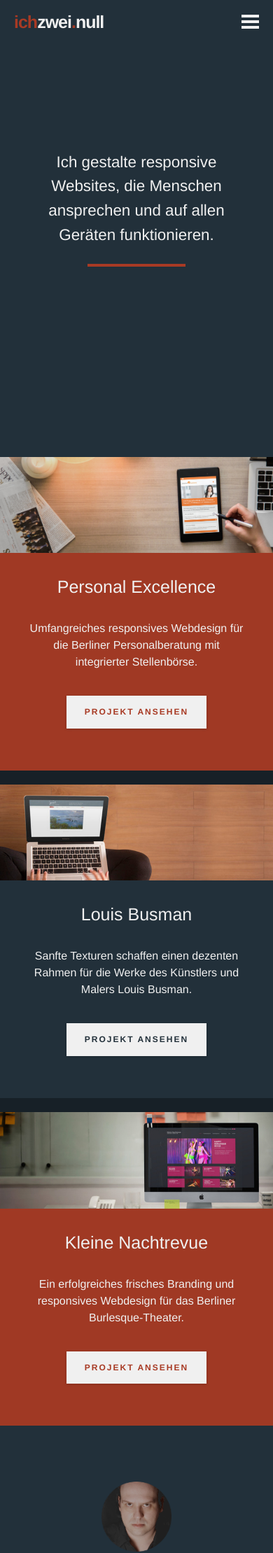
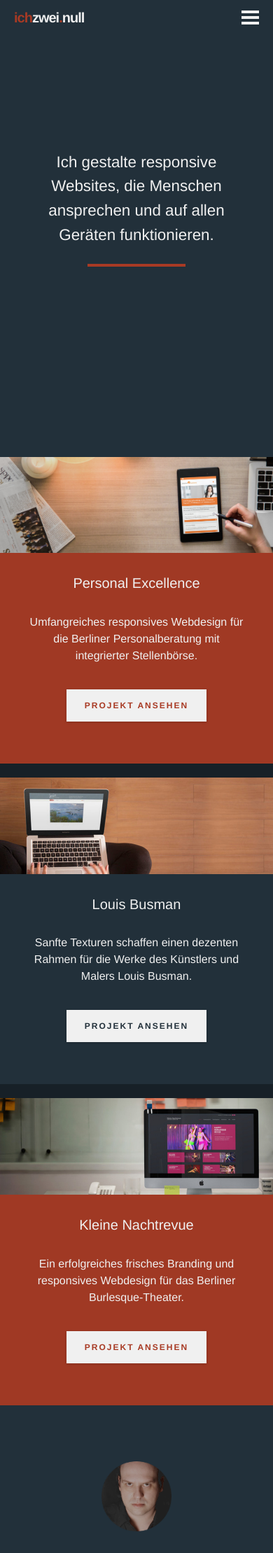
Before and after one commit to rschach/ichzweinull, a Jekyll site: the page built from index.html, in a window 390 px wide. Shown: the top 2219 px of the page at 70% size. Built offline with Jekyll 4.4.1, drawn with Linux system fonts in a browser that asks for light colours; nearby versions of some CDN libraries; some web fonts are replaced.

Commit message:
Responsive typography

```diff
--- a/_sass/3-layout/_home.sass
+++ b/_sass/3-layout/_home.sass
@@ -17,9 +17,6 @@
     max-width: 280px
     margin: 20vh auto 0
 
-    h1
-      font-size: 1.4em
-
     +media($xsmall)
       max-width: 325px
 
@@ -27,9 +24,6 @@
       max-width: 460px
       margin: 21vh auto 0
 
-      h1
-        font-size: $h1-font-size
-
     +media($nav-collapse)
       margin: 28vh auto 0
 
--- a/css/main.css
+++ b/css/main.css
@@ -358,16 +358,22 @@
   height: auto; }
 
 h1 {
-  font-size: 1.9375em;
+  font-size: 1.4em;
   line-height: 1.54839em;
   margin-top: 1.54839em;
   margin-bottom: 0.77419em; }
+  @media screen and (min-width: 600px) {
+    h1 {
+      font-size: 1.9375em; } }
 
 h2 {
-  font-size: 1.5625em;
+  font-size: 1.25em;
   line-height: 1.92em;
   margin-top: 1.92em;
   margin-bottom: 0.96em; }
+  @media screen and (min-width: 600px) {
+    h2 {
+      font-size: 1.5625em; } }
 
 h3 {
   font-size: 1.25em;
@@ -969,17 +975,13 @@
   .home .container {
     max-width: 280px;
     margin: 20vh auto 0; }
-    .home .container h1 {
-      font-size: 1.4em; }
     @media screen and (min-width: 360px) {
       .home .container {
         max-width: 325px; } }
     @media screen and (min-width: 600px) {
       .home .container {
         max-width: 460px;
-        margin: 21vh auto 0; }
-        .home .container h1 {
-          font-size: 1.9375em; } }
+        margin: 21vh auto 0; } }
     @media screen and (min-width: 1000px) {
       .home .container {
         margin: 28vh auto 0; } }
@@ -1047,17 +1049,16 @@
       padding: 80px 0 0;
       margin: 0 auto;
       max-width: 280px; }
+      @media screen and (min-width: 360px) {
+        .about header .container {
+          max-width: 325px; } }
       @media screen and (min-width: 600px) {
         .about header .container {
           max-width: 460px; } }
     .about header img {
       max-width: 100px; }
     .about header h1 {
-      margin: 0.85em 0 0;
-      font-size: 1.25em; }
-      @media screen and (min-width: 600px) {
-        .about header h1 {
-          font-size: 1.9375em; } }
+      margin: 0.85em 0 0; }
       .about header h1:after {
         margin: 20px auto 0; }
   .about article {
```
Also changed, not shown: _sass/1-base/_baseline.sass (+8 -2 lines), _sass/3-layout/_about.sass (+3 -4 lines).
